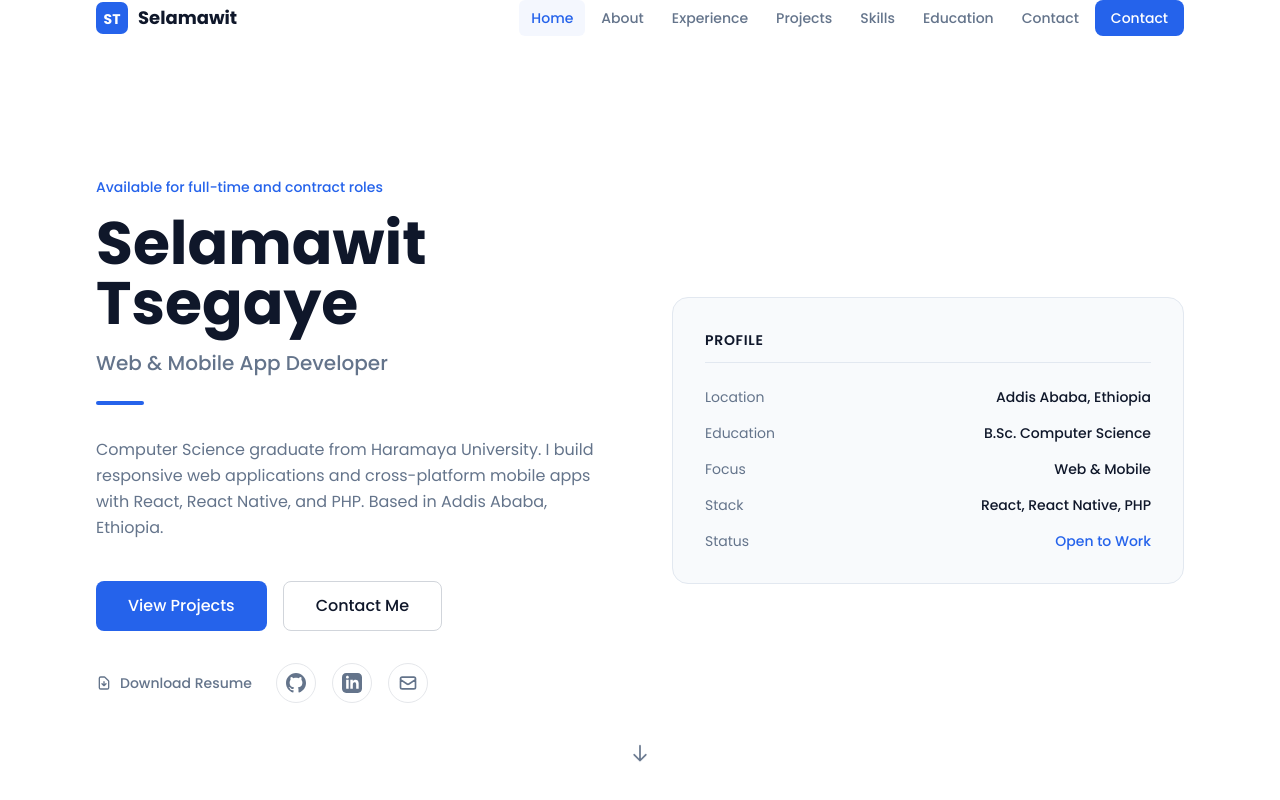
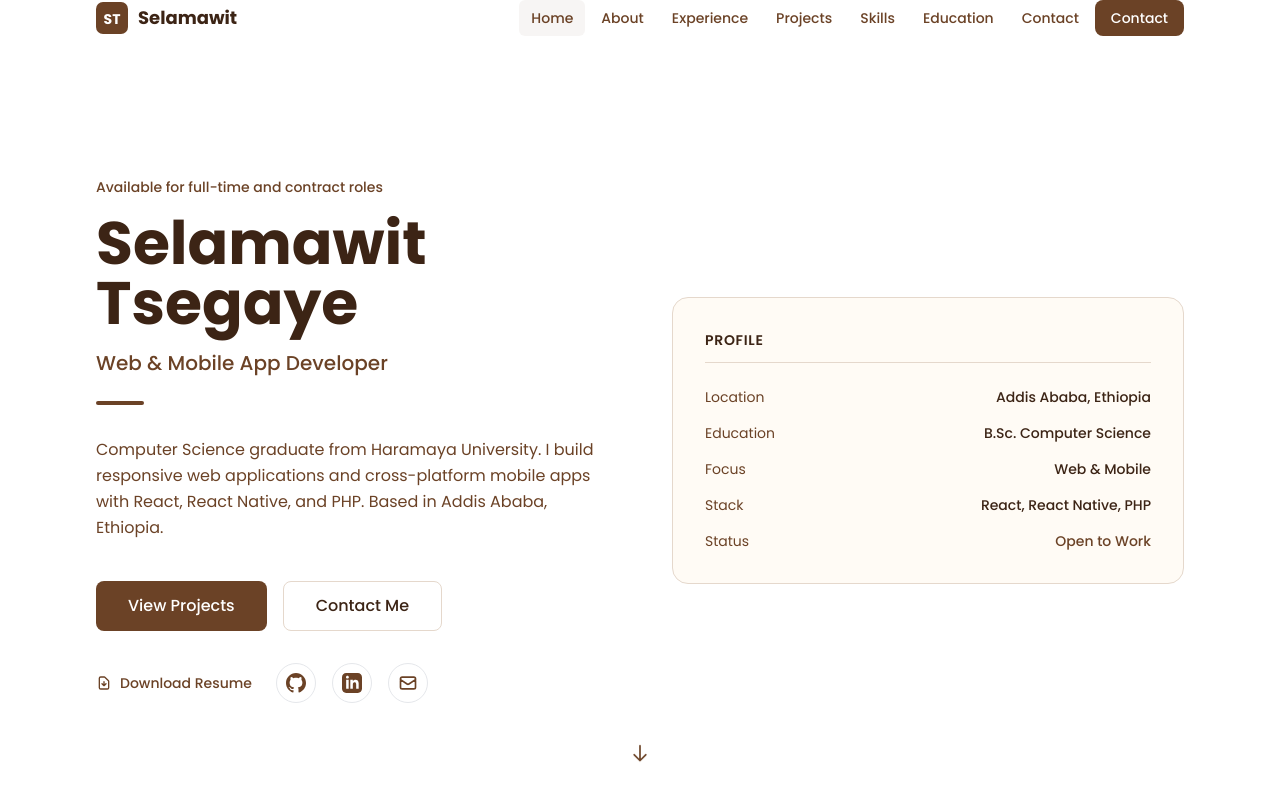
Before and after one commit to tsegayes332-cell/portfolio, a React (Create React App) app: page / in a window 1280 px wide. Shown: the top 800 px of the page. Built offline with nearby package versions, Linux system fonts and the light colour scheme; the HTML template or start-up script is replaced by a standard one.

Commit message:
Cream + Espresso brown palette, no blue, professional developer look

```diff
--- a/src/components/Header.js
+++ b/src/components/Header.js
@@ -43,7 +43,7 @@ const Header = () => {
       <nav className="container-custom flex justify-between items-center">
         <a href="#home" className="flex items-center gap-2.5">
           <svg className="w-8 h-8" viewBox="0 0 64 64" aria-label="Selamawit Tsegaye">
-            <rect width="64" height="64" rx="14" fill="#2563eb" />
+            <rect width="64" height="64" rx="14" fill="#6B4226" />
             <text x="32" y="43" fontFamily="Poppins, Arial, sans-serif" fontSize="28" fontWeight="700" fill="#ffffff" textAnchor="middle">ST</text>
           </svg>
           <span className={`text-lg font-bold transition-colors ${
--- a/src/index.css
+++ b/src/index.css
@@ -13,8 +13,8 @@ body {
     sans-serif;
   -webkit-font-smoothing: antialiased;
   -moz-osx-font-smoothing: grayscale;
-  background-color: #ffffff;
-  color: #0f172a;
+  background-color: #FFFBF5;
+  color: #3C2415;
 }
 
 code {
@@ -29,7 +29,7 @@ code {
 
 .card-hover:hover {
   transform: translateY(-4px);
-  box-shadow: 0 10px 25px -5px rgba(0, 0, 0, 0.1);
+  box-shadow: 0 10px 25px -5px rgba(60, 36, 21, 0.1);
 }
 
 /* Button Styles */
@@ -39,16 +39,16 @@ code {
 
 .btn-primary:hover {
   transform: translateY(-1px);
-  box-shadow: 0 4px 12px rgba(37, 99, 235, 0.4);
+  box-shadow: 0 4px 12px rgba(107, 66, 38, 0.35);
 }
 
 .btn-secondary {
-  @apply px-8 py-3 border border-gray-300 text-text-primary rounded-lg font-medium transition-all duration-200;
+  @apply px-8 py-3 border border-light-gray text-text-primary rounded-lg font-medium transition-all duration-200;
 }
 
 .btn-secondary:hover {
-  background: #f8fafc;
-  border-color: #94a3b8;
+  background: #FFFFFF;
+  border-color: #A66A3F;
 }
 
 /* Section Spacing */
@@ -74,13 +74,13 @@ code {
 .decoration-line {
   width: 48px;
   height: 3px;
-  background: #2563eb;
+  background: #6B4226;
   border-radius: 2px;
 }
 
 /* Selection Color */
 ::selection {
-  background-color: #2563eb;
+  background-color: #6B4226;
   color: white;
 }
 
@@ -90,14 +90,14 @@ code {
 }
 
 ::-webkit-scrollbar-track {
-  background: #f1f5f9;
+  background: #FFFBF5;
 }
 
 ::-webkit-scrollbar-thumb {
-  background: #94a3b8;
+  background: #E5D8CC;
   border-radius: 3px;
 }
 
 ::-webkit-scrollbar-thumb:hover {
-  background: #64748b;
+  background: #A66A3F;
 }
--- a/tailwind.config.js
+++ b/tailwind.config.js
@@ -6,24 +6,22 @@ module.exports = {
   theme: {
     extend: {
       colors: {
-        'primary': '#2563eb',
-        'primary-light': '#3b82f6',
-        'secondary': '#64748b',
-        'accent': '#654321',
-        'dark': '#f8fafc',
-        'dark-light': '#ffffff',
-        'light': '#ffffff',
-        'light-gray': '#e2e8f0',
-        'text-primary': '#0f172a',
-        'text-secondary': '#64748b',
-        'coffee': '#0f172a',
+        'primary': '#6B4226',
+        'primary-light': '#7D5A3A',
+        'secondary': '#A66A3F',
+        'accent': '#A66A3F',
+        'dark': '#FFFBF5',
+        'light': '#FFFFFF',
+        'light-gray': '#E5D8CC',
+        'text-primary': '#3C2415',
+        'text-secondary': '#6B4226',
       },
       fontFamily: {
         'sans': ['Poppins', 'system-ui', 'sans-serif'],
         'heading': ['Poppins', 'system-ui', 'sans-serif'],
       },
       boxShadow: {
-        'soft': '0 1px 3px 0 rgba(0, 0, 0, 0.1), 0 1px 2px -1px rgba(0, 0, 0, 0.1)',
+        'soft': '0 1px 3px 0 rgba(0, 0, 0, 0.08), 0 1px 2px -1px rgba(0, 0, 0, 0.06)',
       },
       animation: {
         'fade-in': 'fadeIn 0.8s ease-out',
```
